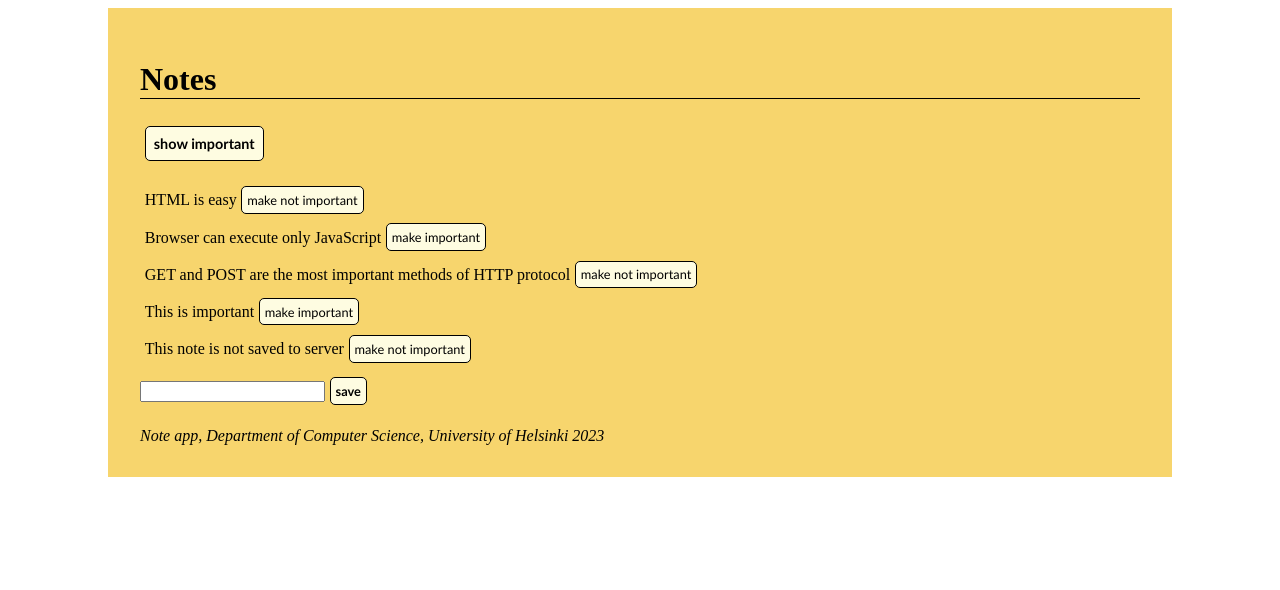
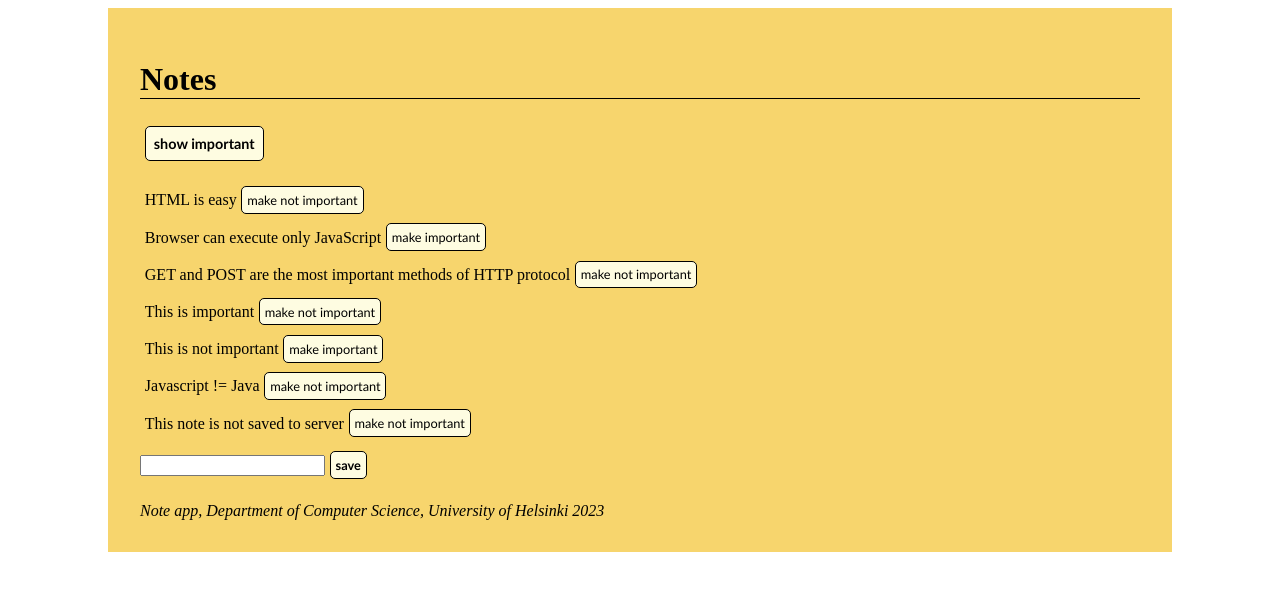
Before and after one commit to AnnamariKoo/05-kokoelmat-osa2, a React (Vite) app: page / in a window 1280 px wide. Shown: the top 590 px of the page. Built offline with nearby package versions, Linux system fonts and the light colour scheme; data requests are answered from the project's data file.

Commit message:
Koodissa oli virhe ja muistiinpanon lisääminen ei onnistunut. Virhe korjattu

```diff
--- a/db.json
+++ b/db.json
@@ -18,7 +18,17 @@
     {
       "id": "a789",
       "content": "This is important",
+      "important": true
+    },
+    {
+      "id": "2d32",
+      "content": "This is not important",
       "important": false
+    },
+    {
+      "id": "d7c0",
+      "content": "Javascript != Java",
+      "important": true
     }
   ]
 }
--- a/src/App.jsx
+++ b/src/App.jsx
@@ -45,7 +45,7 @@ const App = () => {
     };
 
     noteService.create(noteObject).then((returnedNote) => {
-      setNotes(notes.map((note) => (note.id !== id ? note : returnedNote)));
+      setNotes(notes.concat(returnedNote));
       setNewNote("");
     });
   };
```
